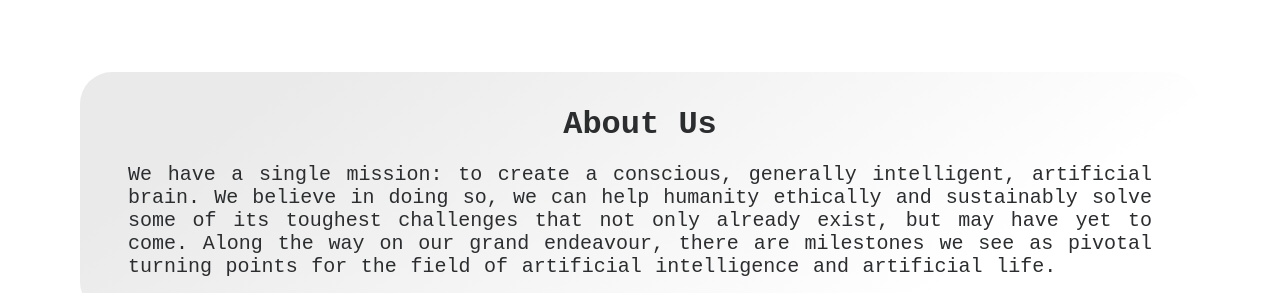
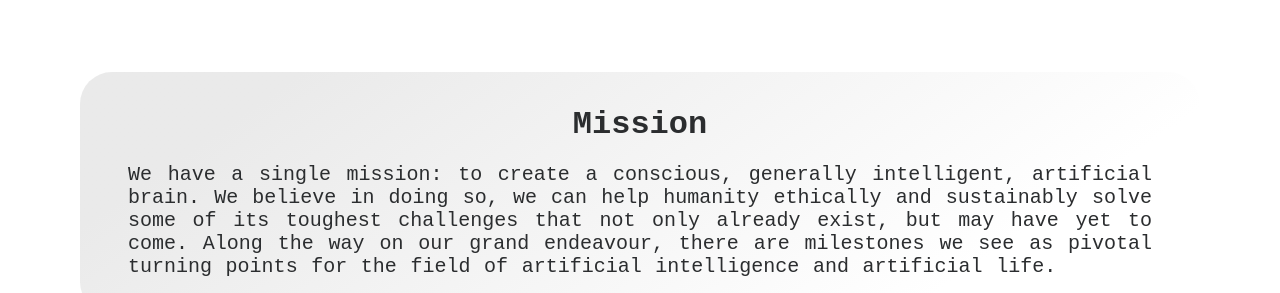
Before and after one commit to ConsciousAGI/ConsciousAGI.github.io, a Jekyll site: the page built from index.html, in a window 1280 px wide and 900 px high, scrolled down 834 px. Shown: the part 154-447 px from the top of the window. Built offline with Jekyll 4.4.1, drawn with Linux system fonts in a browser that asks for light colours.

Commit message:
Update _config.yml

```diff
--- a/_config.yml
+++ b/_config.yml
@@ -28,7 +28,7 @@ github_username: ConsciousAGI
 # > setting this to false, will omit the About Me section
 show_aboutme_card: true
 # about_me_title: The will be displayed as the title in the About Me section
-about_me_title: About Us
+about_me_title: Mission
 # about_me_description: This will be displayed under the title.
 about_me_description: "We have a single mission: to create a conscious, generally intelligent, artificial brain. We believe in doing so, we can help humanity ethically and sustainably solve some of its toughest challenges that not only already exist, but may have yet to come. Along the way on our grand endeavour, there are milestones we see as pivotal turning points for the field of artificial intelligence and artificial life. "
 
```
